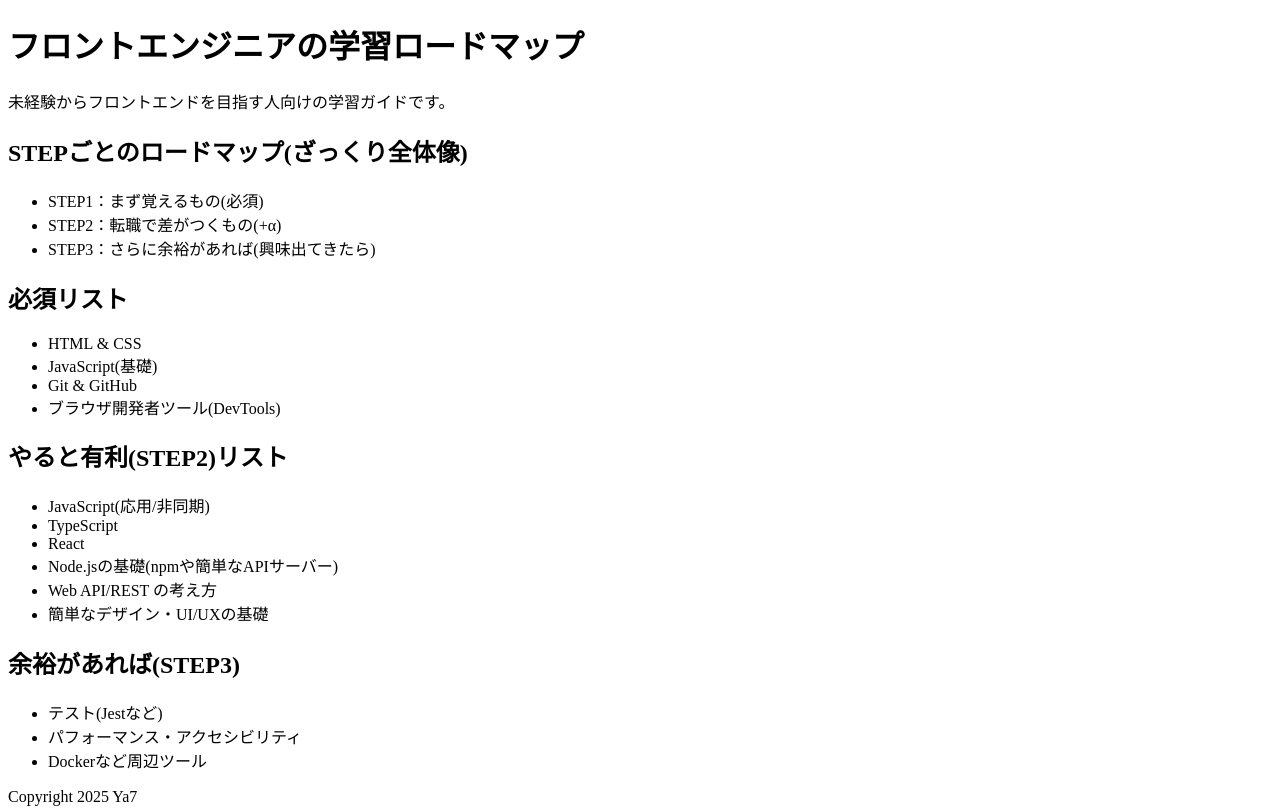
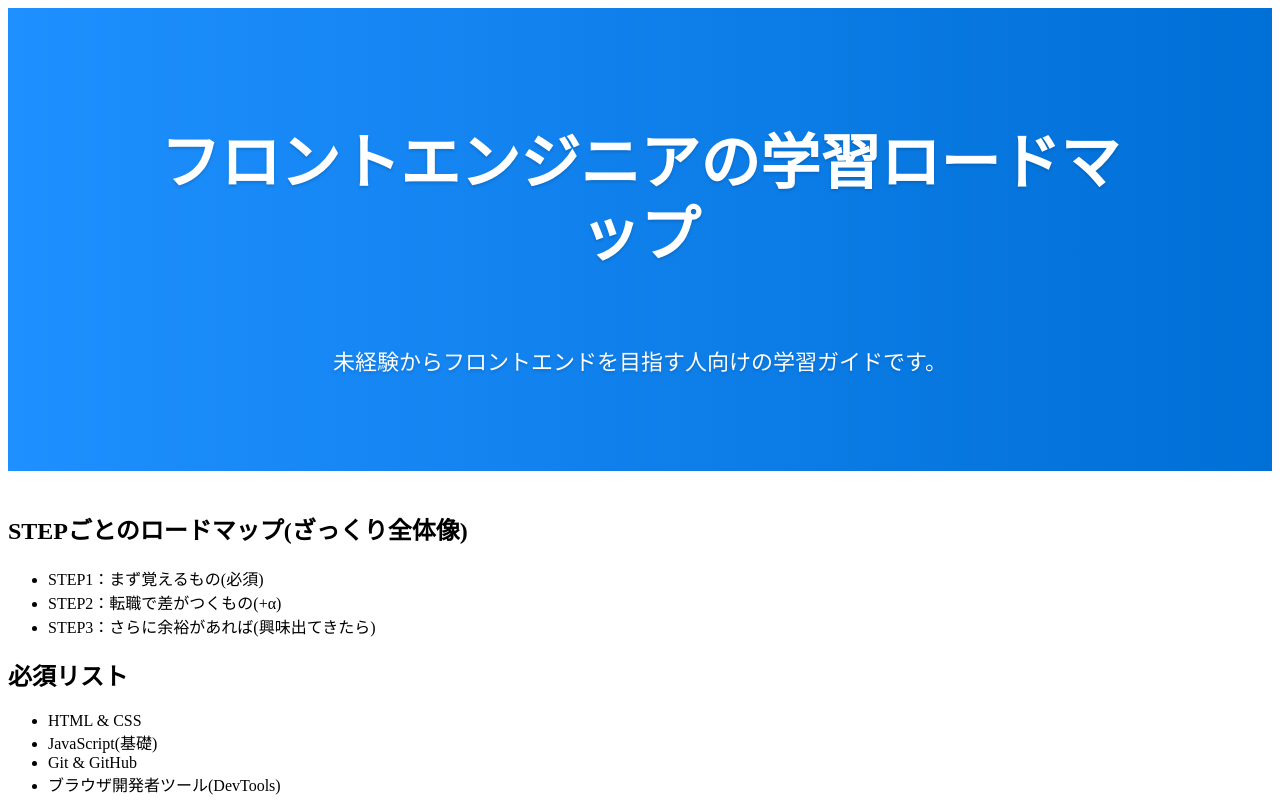
Before and after one commit to ya7yuki/HTML-CSS, a plain HTML site: page index.html in a window 1280 px wide. Shown: the top 809 px of the page. Drawn offline with Linux system fonts and the light colour scheme.

Commit message:
ヘッダーデザイン作成

```diff
--- a/assets/css/style.css
+++ b/assets/css/style.css
@@ -1,4 +1,29 @@
 @charset "UTF-8";
+header {
+    background-color: #1e90ff;
+    background: linear-gradient(90deg,#1e90ff,#006fd6);
+    color: #ffffff;
+    text-align: center;
+    text-shadow: 0 2px 3px rgba(0, 0, 0, 0.15);
+    margin: auto;
+    padding-top: 70px;
+    padding-bottom: 70px;
+    margin-bottom: 40px;
+}
+.header-section {
+    max-width: 1000px;
+    margin-left: auto;
+    margin-right: auto;
+}
+.header-title {
+    font-size: 60px;
+    line-height: 72px;
+    padding-bottom: 24px;
+}
+.header-p {
+    font-size: 22px;
+    line-height: 33px;
+}
 /* body {
     background-color: white;
 }
--- a/components/header.html
+++ b/components/header.html
@@ -1,5 +1,7 @@
 <!-- 共通ヘッダー用HTML -->
 <header>
-        <h1 class="main-title">フロントエンジニアの学習ロードマップ</h1>
-        <p>未経験からフロントエンドを目指す人向けの学習ガイドです。</p>
+        <section class="header-section">
+                <h1 class="header-title"><b>フロントエンジニアの学習ロードマップ</b></h1>
+                <p class="header-p">未経験からフロントエンドを目指す人向けの学習ガイドです。</p>
+        </section>
 </header>
```
